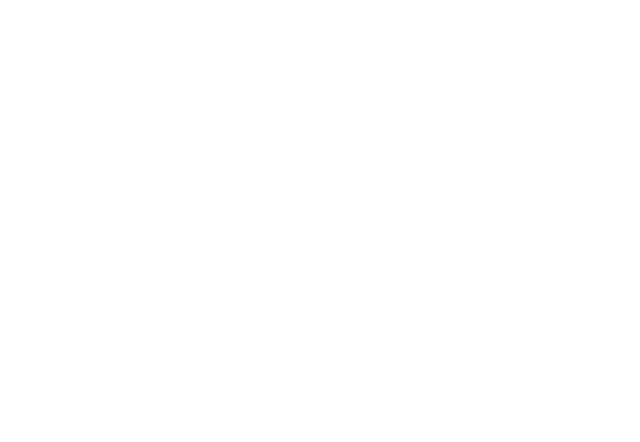
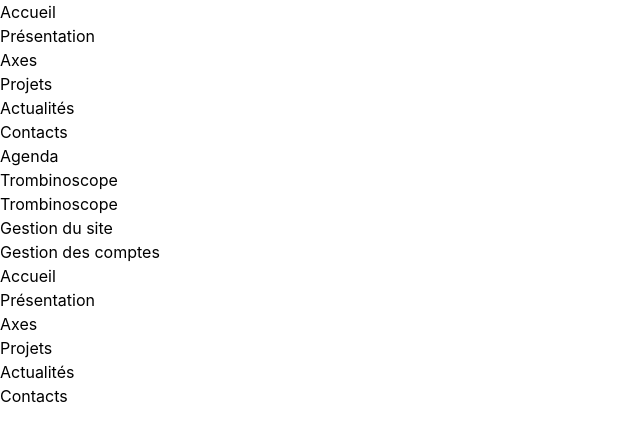
Before and after one commit to Ju-HQP/sae501, a React (Create React App) app in the folder site-mayhumanlab/: page / in a window 1280 px wide. Before the commit this address had no page. Shown: the top 442 px of the page, without its empty margins (0-640 px from the left). Built offline with nearby package versions, Linux system fonts and the light colour scheme.

Commit message:
Composant Nav

```diff
--- a/site-mayhumanlab/src/App.jsx
+++ b/site-mayhumanlab/src/App.jsx
@@ -7,6 +7,7 @@
     return(
     <>
         <Routes>
+          <Route exact path="/" element={<Home/>} />
           <Route exact path="/gestion-des-benevoles" element={<VolunteersListGestion/>} />
         </Routes>
     </>)
--- a/site-mayhumanlab/src/components/Header.jsx
+++ b/site-mayhumanlab/src/components/Header.jsx
@@ -1,6 +1,11 @@
-function Header(){
+import Nav from "./Nav";
 
-    return(<></>)
+function Header() {
+
+    return (
+        <>
+        <header><Nav/></header>
+        </>)
 };
 
 export default Header;
--- /dev/null
+++ b/site-mayhumanlab/src/components/Nav.jsx
@@ -0,0 +1,79 @@
+import { useSelector } from "react-redux";
+import { Link, NavLink } from "react-router-dom";
+import { selectAdmin, selectConnected } from "../features/volunteer/volunteerSelector";
+
+function Nav() {
+    const isConnected = useSelector(selectConnected);
+    const isAdmin = useSelector(selectAdmin);
+
+    return (
+        <>
+
+            {/*Nav pour les bénévoles et admins*/}
+            {isConnected &&
+                <ul>
+                    <li>
+                        <Link to='/'>Accueil</Link>
+                        <ul>
+                            <li>
+                                <Link to='/#presentation'>Présentation</Link>
+                            </li>
+                            <li>
+                                <Link to='/#axes'>Axes</Link>
+                            </li>
+                            <li>
+                                <Link to='/#projects'>Projets</Link>
+                            </li>
+                            <li>
+                                <Link to='/#actu'>Actualités</Link>
+                            </li>
+                            <li>
+                                <Link to='/#contacts'>Contacts</Link>
+                            </li>
+                        </ul>
+                    </li>
+                    <li>
+                        <NavLink to='/agenda'>Agenda</NavLink>
+                    </li>
+                    <li>
+                        <NavLink to='/trombinoscope'>Trombinoscope</NavLink>
+                    </li>
+                    <li>
+                        <NavLink to='/trombinoscope'>Trombinoscope</NavLink>
+                    </li>
+                    <li>
+                        <NavLink to='/gestion-du-site'>Gestion du site</NavLink>
+                    </li>
+
+                    {/**QUE POUR LES ADMINS */}
+                    <li>
+                        <NavLink to='/gestion-des-benevoles'>Gestion des comptes</NavLink>
+                    </li>
+                </ul>
+            }
+
+            {/*Nav pour les utilisateurs */}
+            <ul>
+                <li>
+                    <Link to='/'>Accueil</Link>
+                </li>
+                <li>
+                    <Link to='/#presentation'>Présentation</Link>
+                </li>
+                <li>
+                    <Link to='/#axes'>Axes</Link>
+                </li>
+                <li>
+                    <Link to='/#projects'>Projets</Link>
+                </li>
+                <li>
+                    <Link to='/#actu'>Actualités</Link>
+                </li>
+                <li>
+                    <Link to='/#contacts'>Contacts</Link>
+                </li>
+            </ul>
+        </>)
+};
+
+export default Nav;
--- a/site-mayhumanlab/src/features/volunteer/volunteerSelector.js
+++ b/site-mayhumanlab/src/features/volunteer/volunteerSelector.js
@@ -1,3 +1,5 @@
 import { createSelector } from "reselect";
 
+export const selectConnected = (state) => state.volunteer.connected;
 export const selectVolunteerModifying = (state) => state.volunteer.volunteerModifying;
+export const selectAdmin = (state) => state.volunteer.admin;
--- a/site-mayhumanlab/src/features/volunteer/volunteerSlice.js
+++ b/site-mayhumanlab/src/features/volunteer/volunteerSlice.js
@@ -5,7 +5,8 @@
 const slice = createSlice({
     name: 'volunteer',
     initialState: {
-        connected: false,
+        connected: true,
+        admin: false,
         volunteers: [],
         volunteerModifying: false,
         idVolunteerModifying: null
--- a/site-mayhumanlab/src/pages/Home.jsx
+++ b/site-mayhumanlab/src/pages/Home.jsx
@@ -1,6 +1,11 @@
-function Home(){
+import Header from "../components/Header";
 
-    return(<></>)
+function Home() {
+
+    return (
+    <>
+        <Header />
+    </>)
 };
 
 export default Home;
--- a/site-mayhumanlab/src/pages/VolunteersListGestion.jsx
+++ b/site-mayhumanlab/src/pages/VolunteersListGestion.jsx
@@ -2,6 +2,7 @@
 import { startVolunteerEdit } from "../features/volunteer/volunteerSlice";
 import { selectVolunteerModifying } from "../features/volunteer/volunteerSelector";
 import VolunteerForm from "../components/VolunteerForm";
+import Header from '../components/Header';
 
 function VolunteersListGestion(){
     const dispatch = useDispatch();
@@ -12,6 +13,7 @@
     }
 
     return(<>
+    <Header/>
     <button onClick={handleAddVolunteer} variant="contained" className='text-white text-bold text-xl bg-black hover:bg-pink-600 rounded-lg px-5 py-3 text-center'>Créer un bénévole</button>
     {
         isModifying && <VolunteerForm/>
```
